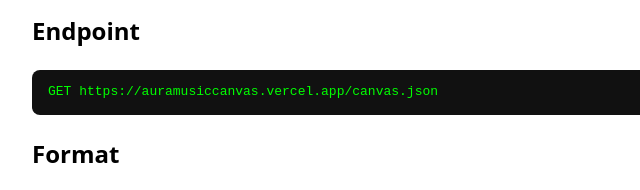
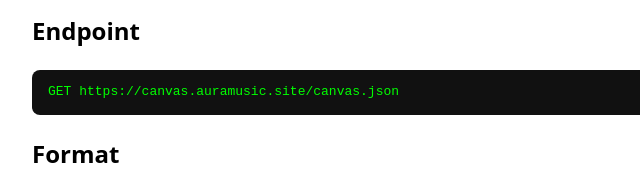
Before and after one commit to TeamAuraMusic/AuraMusicCanvas, a website: page public/index.html in a window 1280 px wide. Shown: the part 146-336 px from the top of the page, 248-888 px from the left. Drawn offline with Linux system fonts and the light colour scheme.

Commit message:
Updated the correct endpoint canvas to https://canvas.auramusic.site/canvas.json

```diff
--- a/public/index.html
+++ b/public/index.html
@@ -16,7 +16,7 @@
   <p>Public, no-auth Spotify Canvas video manifest for <strong>AuraMusic</strong> and compatible players.</p>
 
   <h2>Endpoint</h2>
-  <div class="endpoint">GET https://auramusiccanvas.vercel.app/canvas.json</div>
+  <div class="endpoint">GET https://canvas.auramusic.site/canvas.json</div>
 
   <h2>Format</h2>
   <pre><code>{
```
Also changed, not shown: README.md.
